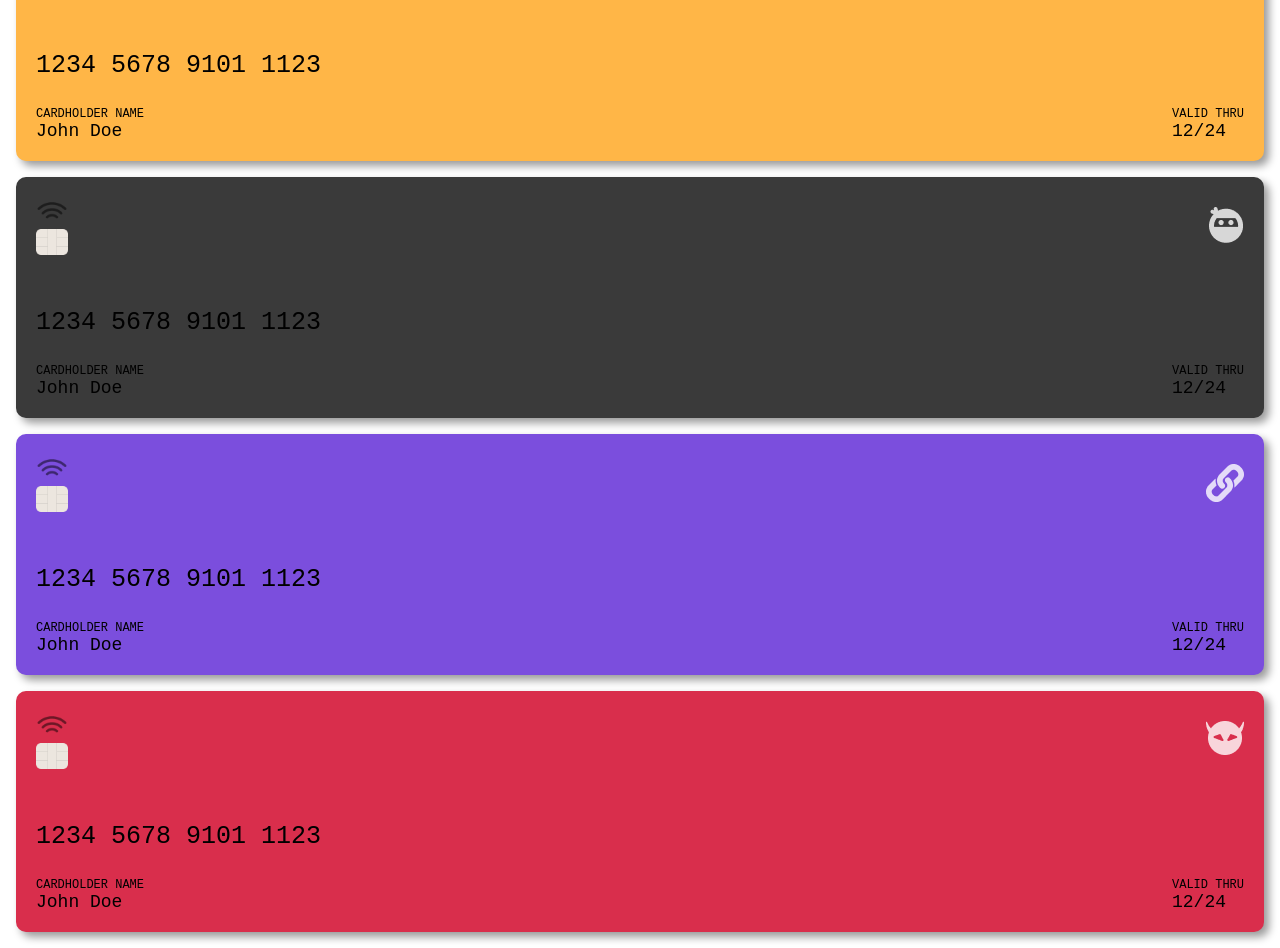
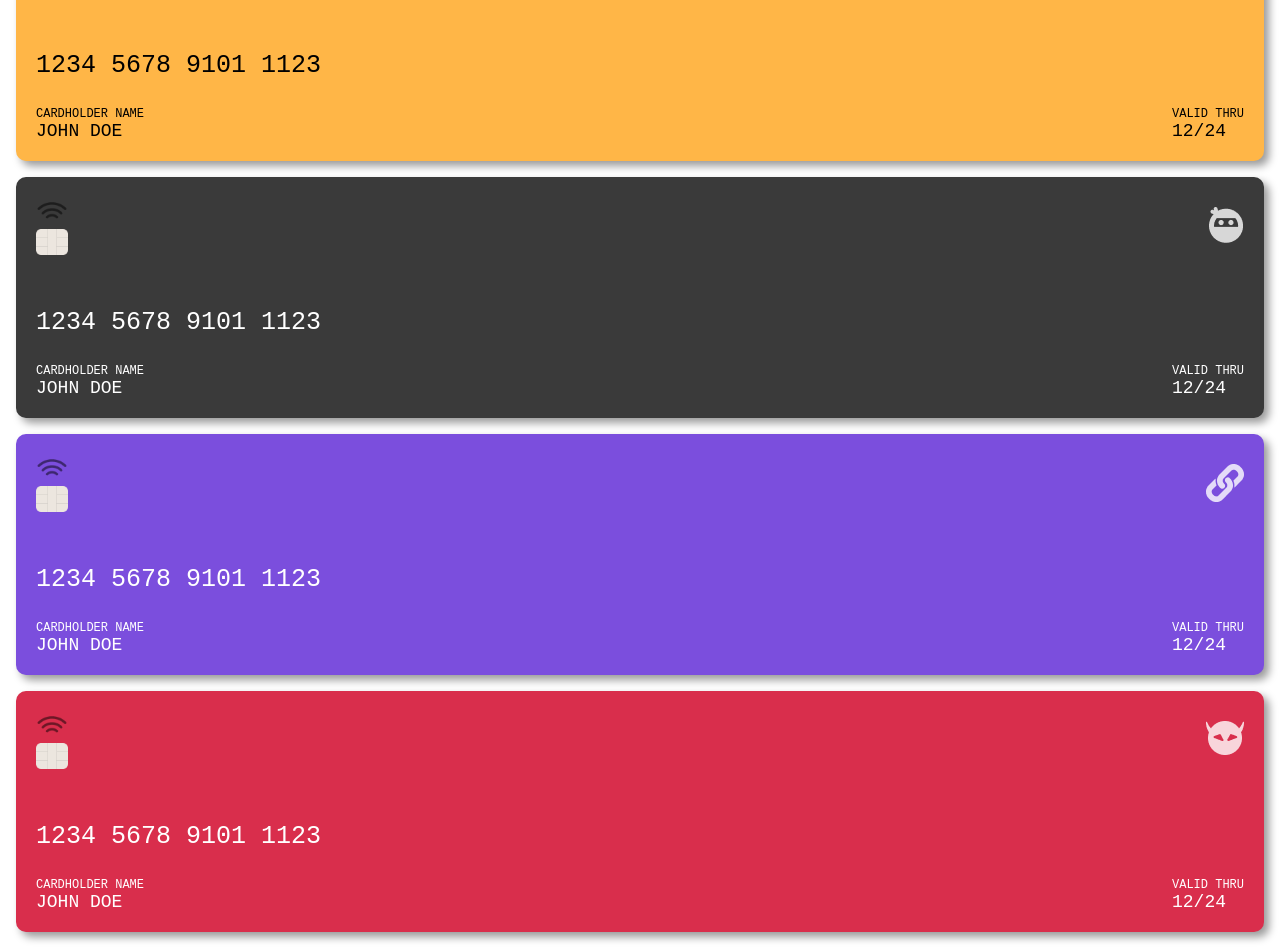
Before and after one commit to yret1/grupp6react, a React (Vite) app: page / in a window 1280 px wide. Shown: the part 881-1829 px from the top of the page. Built offline with nearby package versions, Linux system fonts and the light colour scheme; a web font is replaced by a local one.

Commit message:
small modification

```diff
--- a/src/styles/Card.css
+++ b/src/styles/Card.css
@@ -16,14 +16,17 @@
 
 .card.ninja-bank{
     background-color: #3a3a3a;
+    color:white;
 }
 
 .card.block-chain{
     background-color: #7b4edd;
+    color:white;
 }
 
 .card.evil-corp{
     background-color: #d92e4c;
+    color:white;
 }
 
 .icon{
@@ -74,10 +77,12 @@
 .card-small-text{
     font-family: "PT Mono", monospace;
     font-size: 12px;
+    text-transform: uppercase;
 }
 .card-text{
     font-family: "PT Mono", monospace;
     font-size: 18px;
+    text-transform: uppercase;
 }
 
 
```
Also changed, not shown: src/components/CardForm.jsx (+5 -5 lines).
